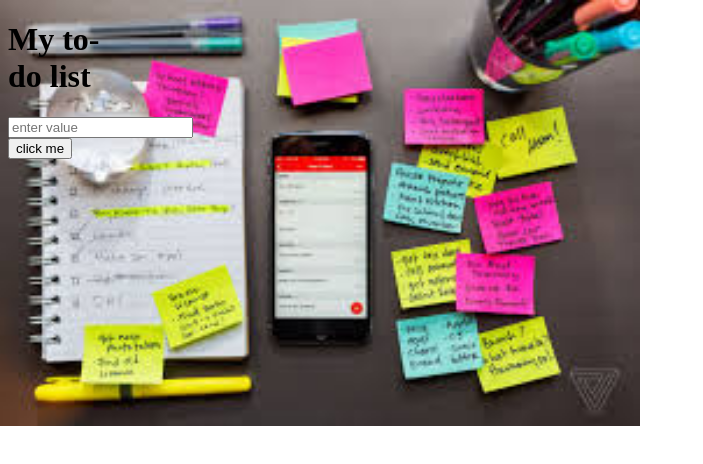
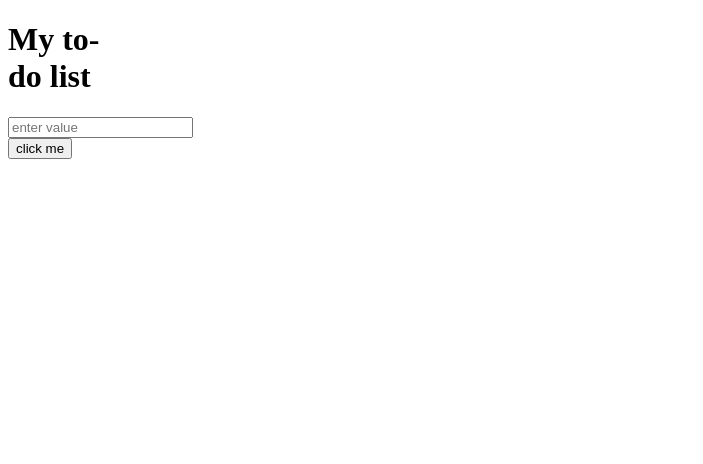
Before and after one commit to josueJURE/ReactToDoList, a React (Create React App) app: page / in a window 1280 px wide. Shown: the top 464 px of the page, without its empty margins (0-703 px from the left). Built offline with nearby package versions, Linux system fonts and the light colour scheme.

Commit message:
Input box resets to an empty box & got rid of background picture

```diff
--- a/src/App.js
+++ b/src/App.js
@@ -15,8 +15,8 @@ function App() {
   function handleClick() {
     setElement(preValue => {
       return [...preValue, item]
-
     });
+    setItem("")
   }
 
 
--- a/src/index.css
+++ b/src/index.css
@@ -1,5 +1,5 @@
 body {
-background-image: url("./img/images.jpeg");
+/* background-image: url("./img/images.jpeg"); */
 width: 100px;
 height: 200px;
 background-size: 50%;
```
